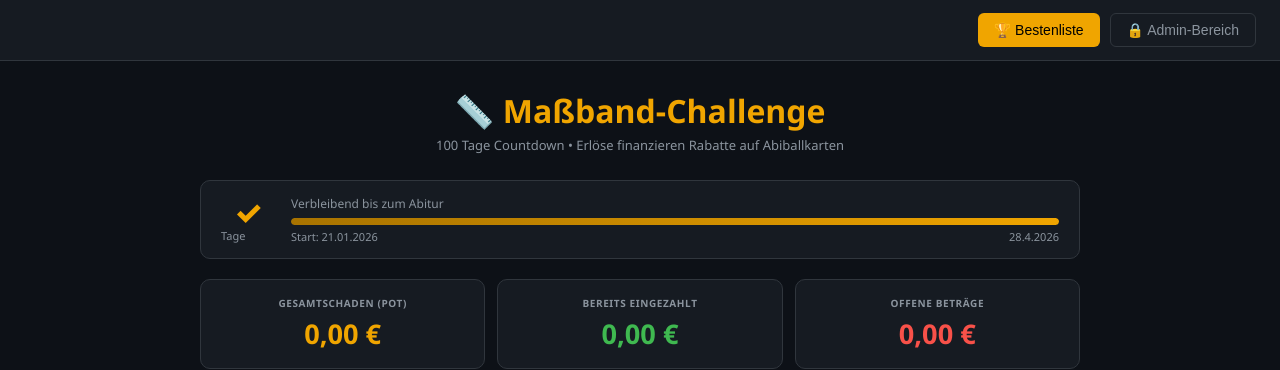
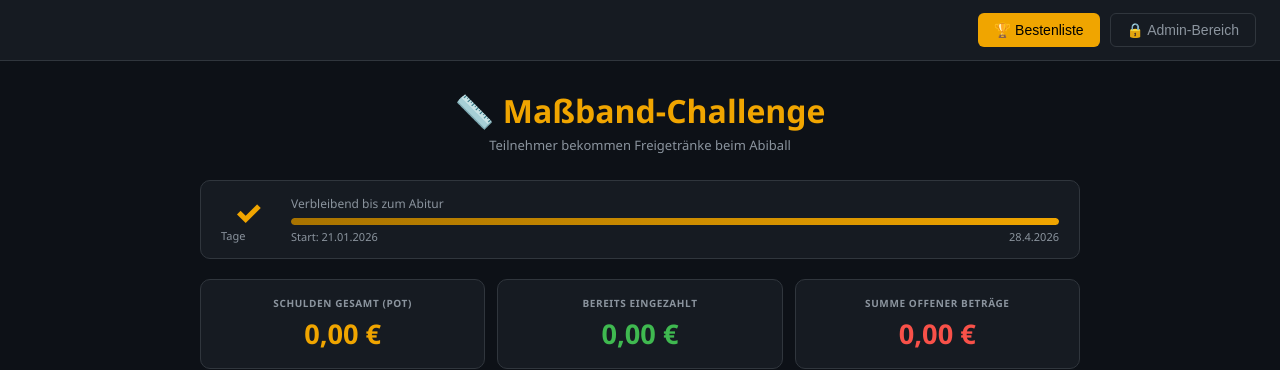
Before and after one commit to Lenrock-03/massband-challenge-v3, a website built with Vite: page index.html in a window 1280 px wide. Shown: the top 370 px of the page. Built offline with nearby package versions, Linux system fonts and the light colour scheme; some packages are replaced by stand-ins of ours; no server answers; the database is empty.

Commit message:
Texte geändert

```diff
--- a/index.html
+++ b/index.html
@@ -3,7 +3,7 @@
 <head>
   <meta charset="UTF-8" />
   <meta name="viewport" content="width=device-width, initial-scale=1.0" />
-  <title>Maßband-Challenge V3</title>
+  <title>Maßband-Challenge</title>
   <link rel="icon" type="image/svg+xml" href="/favicon.svg" />
   <link rel="stylesheet" href="/src/style.css" />
 </head>
@@ -43,7 +43,7 @@
 <div id="view-board" class="container hidden">
   <div class="hero">
     <h1>📏 Maßband-Challenge</h1>
-    <p>100 Tage Countdown • Erlöse finanzieren Rabatte auf Abiballkarten</p>
+    <p>Teilnehmer bekommen Freigetränke beim Abiball</p>
   </div>
 
   <div class="countdown-bar">
@@ -65,7 +65,7 @@
 
   <div class="stats-grid">
     <div class="stat-card stat-gold">
-      <div class="stat-label">Gesamtschaden (Pot)</div>
+      <div class="stat-label">Schulden Gesamt (Pot)</div>
       <div class="stat-value" id="s-pot">0,00 €</div>
     </div>
     <div class="stat-card stat-green">
@@ -73,7 +73,7 @@
       <div class="stat-value" id="s-paid">0,00 €</div>
     </div>
     <div class="stat-card stat-red">
-      <div class="stat-label">Offene Beträge</div>
+      <div class="stat-label">Summe Offener Beträge</div>
       <div class="stat-value" id="s-open">0,00 €</div>
     </div>
   </div>
@@ -82,7 +82,7 @@
     <h2>Rangliste</h2>
     <select id="sort-sel">
       <option value="open">Offene Schulden</option>
-      <option value="total">Gesamtschaden</option>
+      <option value="total">Schulden Gesamt</option>
       <option value="paid">Eingezahlt</option>
       <option value="name">Name A–Z</option>
     </select>
```
